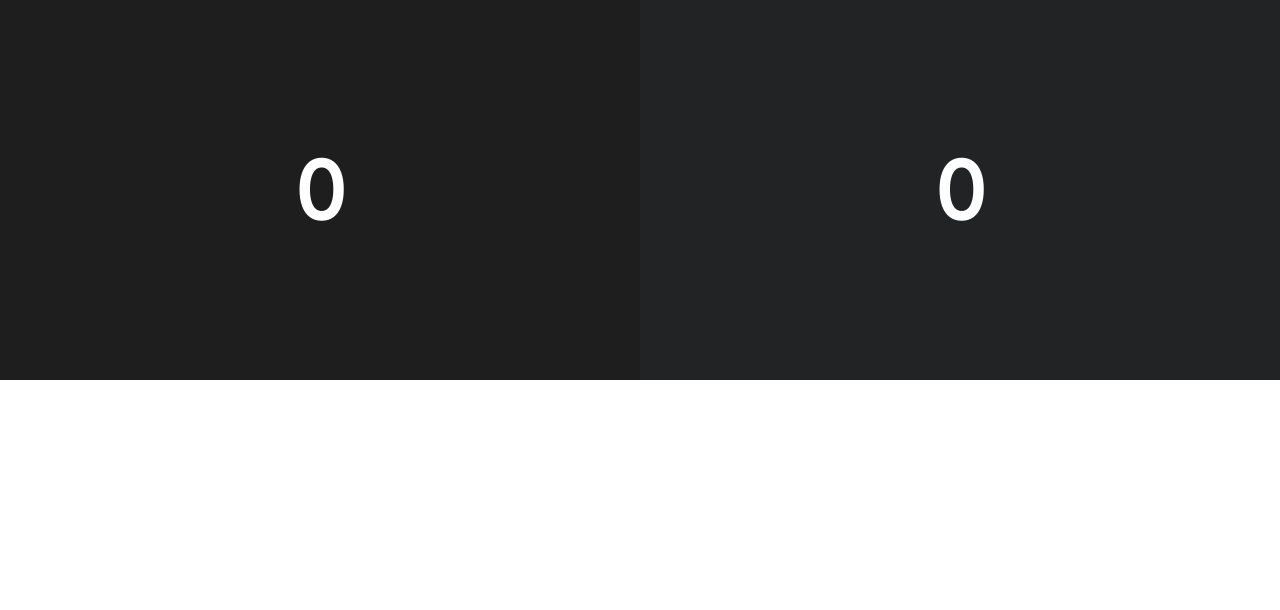
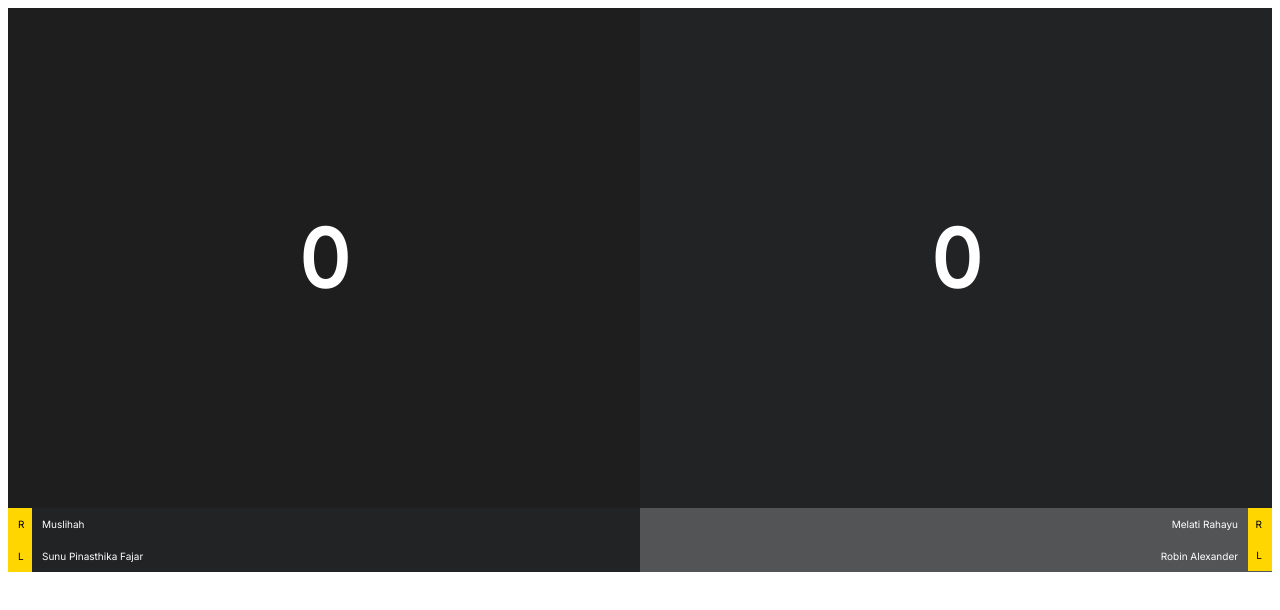
Before and after one commit to Mus-lihah/Mus-lihah.github.io, a plain HTML site: page scoring-muslihah/index.html in a window 1280 px wide. Drawn offline with Linux system fonts and the light colour scheme.

Commit message:
Update style.css

```diff
--- a/scoring-muslihah/properti/style.css
+++ b/scoring-muslihah/properti/style.css
@@ -1,16 +1,11 @@
+
 @import url('https://fonts.googleapis.com/css2?family=Inter&display=swap');
-
-html, body {
-  margin: 0;
-  padding: 0;
-  width: 100%;
-  height: 100%;
-}
 
 body {
     font-family: 'Inter', sans-serif;
     font-size: 10px;
     user-select: none;
+    -webkit-user-drag: none;
 }
 
 .container {
@@ -26,12 +21,12 @@ body {
 }
 
 .score__right {
-  height: 530px;
+    height: 500px;
     background-color: #1E1E1E;
 }
 
 .score__left {
-  height: 530px;
+    height: 500px;
     background-color: #222325;
 }
 
@@ -47,14 +42,10 @@ body {
     cursor: pointer;
 }
 
-.user__container {
-  display: block;
-}
-
 .user {
     display: flex;
     width: 100%;
-  height: 3%;
+    height: 5%;
 }
 
 .first__user, .second__user {
@@ -99,35 +90,14 @@ body {
 
 .user2 p {
     margin-right: 10px;
+    font-size: 10px;
 }
 
-@media screen and (orientation: landscape) {
-  .container {
-    display: flex;
-    flex-wrap: wrap;
+.right__user p, .left__user p {
+    text-align: left;
+    color :black;
 }
 
-  .score__right, .score__left {
-    width: 50%;
-    height: 50%;
+.left__user {
+    margin-top: -1px;
 }
-
-  .user {
-    display: none;
-  }
-}
-
-@media screen and (orientation: portrait) {
-  .container {
-    display: flex;
-  }
-
-  .score__right, .score__left {
-    width: 50%;
-    height: 50%;
-  }
-
-  .user {
-    display: block;
-  }
-}
```
Lines whose indentation alone changed are shown as unchanged.
